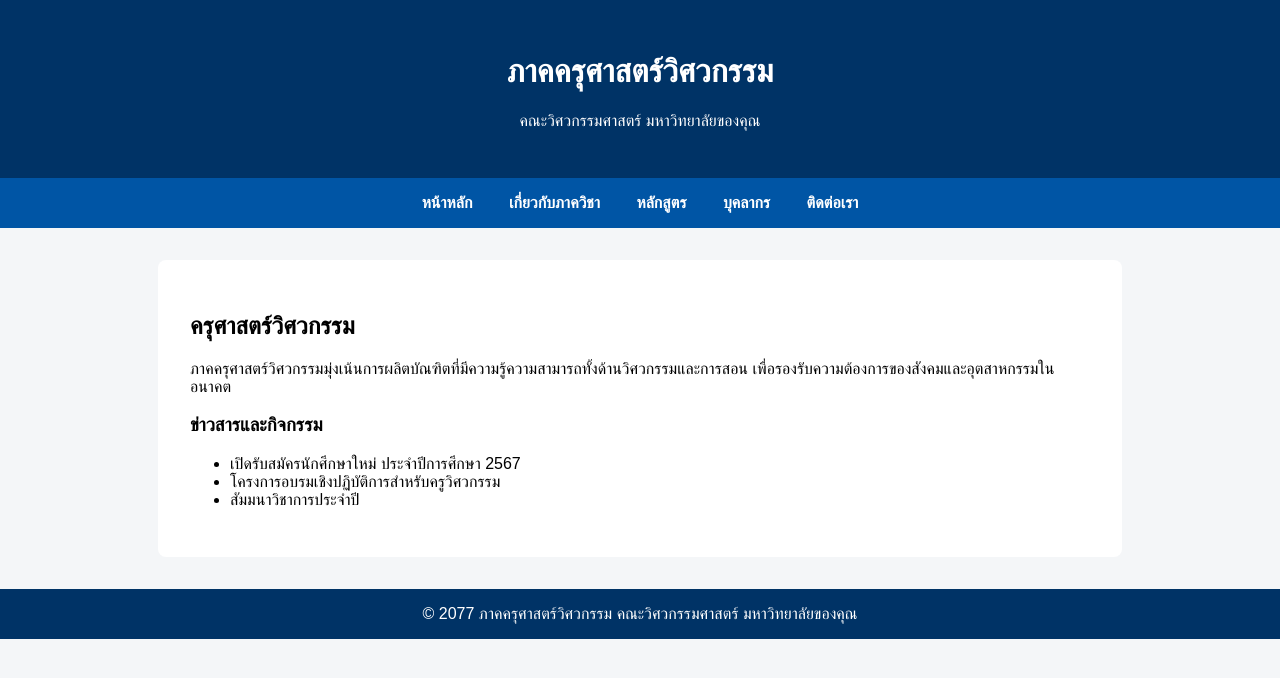
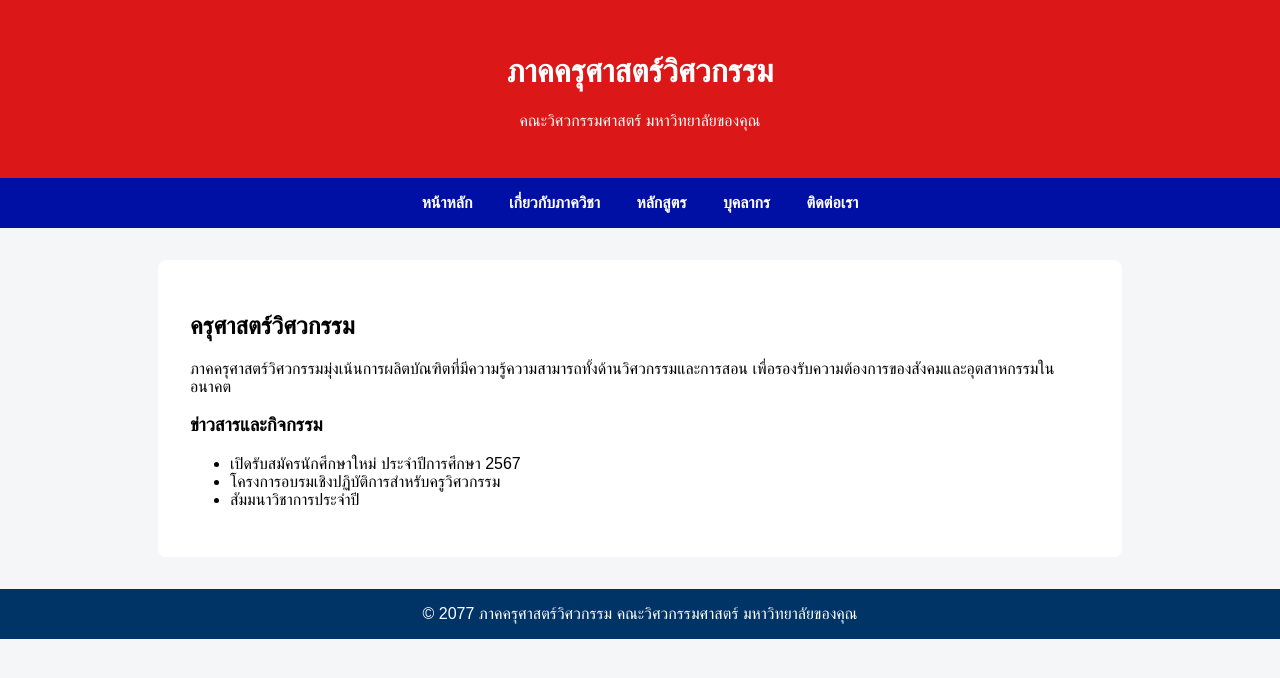
Before and after one commit to weerapat-s/Lab01_Polyglot_Notebook, a plain HTML site: page wab_site1/index.html in a window 1280 px wide. Drawn offline with Linux system fonts and the light colour scheme.

Commit message:
Change color

```diff
--- a/wab_site1/index.html
+++ b/wab_site1/index.html
@@ -6,8 +6,8 @@
     <meta name="viewport" content="width=device-width, initial-scale=1.0">
     <style>
         body { font-family: 'Sarabun', Arial, sans-serif; margin: 0; background: #f4f6f8; }
-        header { background: #003366; color: #fff; padding: 2rem 1rem; text-align: center; }
-        nav { background: #0055a5; padding: 1rem; text-align: center; }
+        header { background: #db1717; color: #fff; padding: 2rem 1rem; text-align: center; }
+        nav { background: #0010a5; padding: 1rem; text-align: center; }
         nav a { color: #fff; margin: 0 1rem; text-decoration: none; font-weight: bold; }
         main { max-width: 900px; margin: 2rem auto; background: #fff; padding: 2rem; border-radius: 8px; }
         footer { text-align: center; padding: 1rem; background: #003366; color: #fff; margin-top: 2rem; }
```
